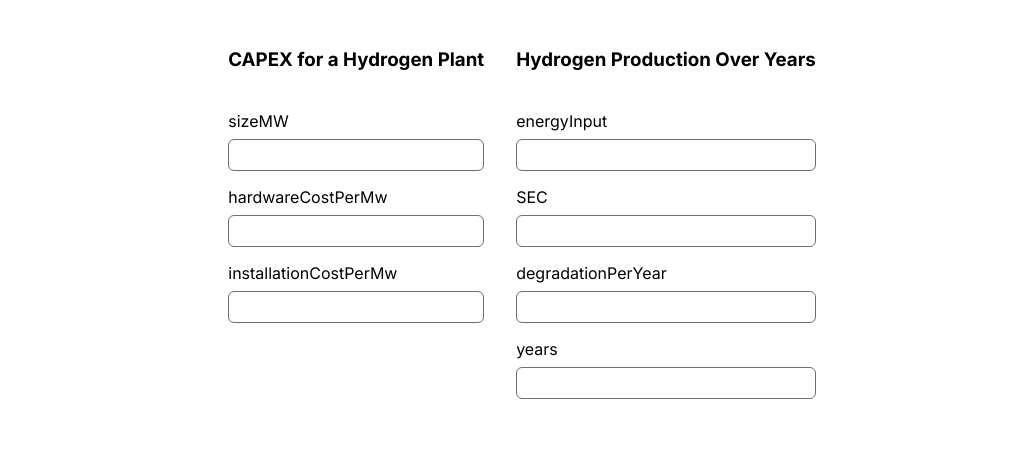
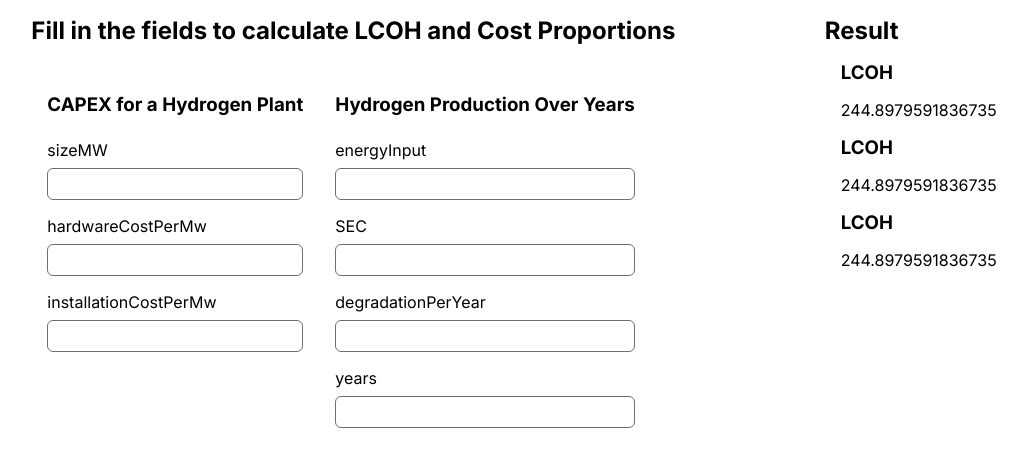
Before and after one commit to Johannakronqvist/assignment-sl-frontend-developer-role, a Next.js app: page / in a window 1280 px wide. Shown: the top 466 px of the page, without its empty margins (118-1145 px from the left). Built offline with nearby package versions, Linux system fonts and the light colour scheme.

Commit message:
createt OutputResult component

```diff
--- a/src/components/form/Form.tsx
+++ b/src/components/form/Form.tsx
@@ -1,6 +1,6 @@
 'use client';
 import React, { FC, FormEvent } from 'react';
-import Styles from './form.module.css';
+import styles from './form.module.css';
 import Input from '../input/Input';
 
 const onSubmit = (event: FormEvent<HTMLFormElement>) => {
@@ -10,14 +10,16 @@ const onSubmit = (event: FormEvent<HTMLFormElement>) => {
 
 const Form: FC = () => {
   return (
-    <form onSubmit={onSubmit} className={Styles.formContainer}>
-      <section className={Styles.formSection}>
+    <section>
+      <h1>Fill in the fields to calculate LCOH and Cost Proportions</h1>
+      <form onSubmit={onSubmit} className={styles.formContainer}>
+        <section className={styles.formSection}>
           <h3>CAPEX for a Hydrogen Plant</h3>
           <Input name='sizeMW' type='number' />
           <Input name='hardwareCostPerMw' type='number' />
           <Input name='installationCostPerMw' type='number' />
         </section>
-      <section className={Styles.formSection}>
+        <section className={styles.formSection}>
           <h3>Hydrogen Production Over Years</h3>
           <Input name='energyInput' type='number' />
           <Input name='SEC' type='number' />
@@ -25,6 +27,7 @@ const Form: FC = () => {
           <Input name='years' type='number' />
         </section>
       </form>
+    </section>
   );
 };
 
--- a/src/components/input/Input.tsx
+++ b/src/components/input/Input.tsx
@@ -1,5 +1,5 @@
 import Reacct, { FC } from 'react';
-import Styles from './input.module.css';
+import styles from './input.module.css';
 
 interface InputProps {
   name: string;
@@ -8,15 +8,15 @@ interface InputProps {
 
 const Input: FC<InputProps> = ({ name, type }) => {
   return (
-    <div className={Styles.inputContainer}>
-      <label className={Styles.label} htmlFor={name}>
+    <div className={styles.inputContainer}>
+      <label className={styles.label} htmlFor={name}>
         {name}
       </label>
       <input
-        className={Styles.input}
+        className={styles.input}
         type={type}
         name={name}
-        step='0.01'
+        step='1'
         required
       />
     </div>
--- /dev/null
+++ b/src/components/outputResult/OutputResult.tsx
@@ -0,0 +1,28 @@
+import Reacct, { FC } from 'react';
+import styles from './outputResult.module.css';
+
+interface OutputResultProps {}
+
+const OutputResult: FC<OutputResultProps> = () => {
+  return (
+    <section>
+      <h1>Result</h1>
+      <section className={styles.resultSection}>
+        <section>
+          <h3>LCOH</h3>
+          <p>244.8979591836735</p>
+        </section>
+        <section>
+          <h3>LCOH</h3>
+          <p>244.8979591836735</p>
+        </section>
+        <section>
+          <h3>LCOH</h3>
+          <p>244.8979591836735</p>
+        </section>
+      </section>
+    </section>
+  );
+};
+
+export default OutputResult;
--- /dev/null
+++ b/src/components/outputResult/outputResult.module.css
@@ -0,0 +1,3 @@
+.resultSection {
+  margin: var(--sp-small);
+}
--- a/src/pages/index.tsx
+++ b/src/pages/index.tsx
@@ -1,5 +1,6 @@
 import Head from 'next/head';
 import Form from '../components/form/Form';
+import OutputResult from '../components/outputResult/OutputResult';
 import { Inter } from 'next/font/google';
 import styles from '@/styles/Home.module.css';
 
@@ -16,6 +17,7 @@ export default function Home() {
       </Head>
       <main className={`${styles.main} ${inter.className}`}>
         <Form />
+        <OutputResult />
       </main>
     </>
   );
--- a/src/styles/Home.module.css
+++ b/src/styles/Home.module.css
@@ -1,7 +1,6 @@
 .main {
   display: flex;
-  flex-direction: column;
-  justify-content: space-between;
-  align-items: center;
+  justify-content: space-evenly;
+  align-items: flex-start;
   min-height: 100vh;
 }
--- a/src/styles/globals.css
+++ b/src/styles/globals.css
@@ -38,5 +38,5 @@ a {
 h1,
 h2,
 h3 {
-  margin: var(--sp-medium) 0;
+  margin: var(--sp-small) 0;
 }
```
Lines whose indentation alone changed are shown as unchanged.
